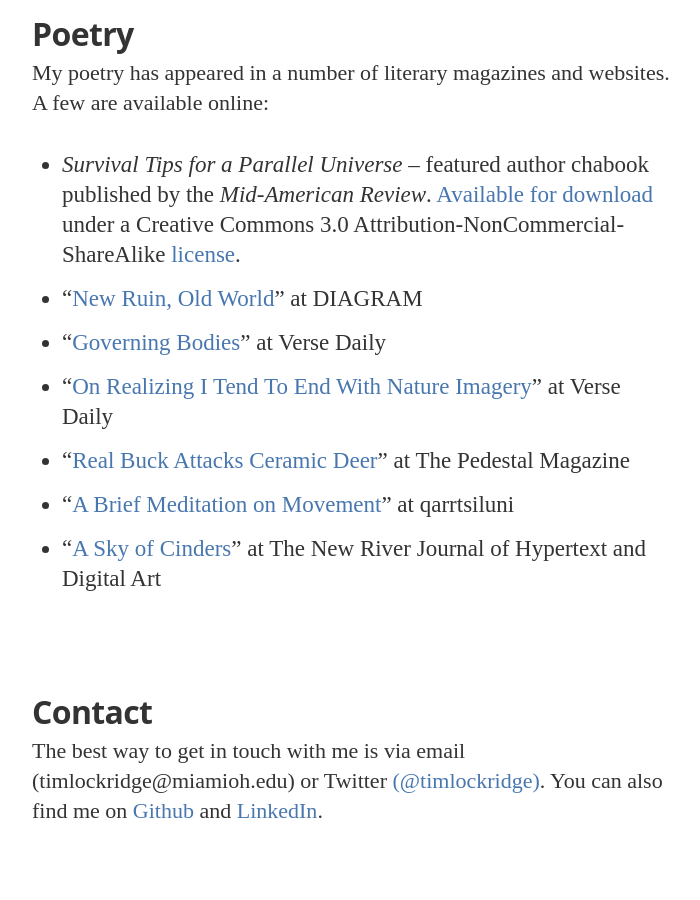
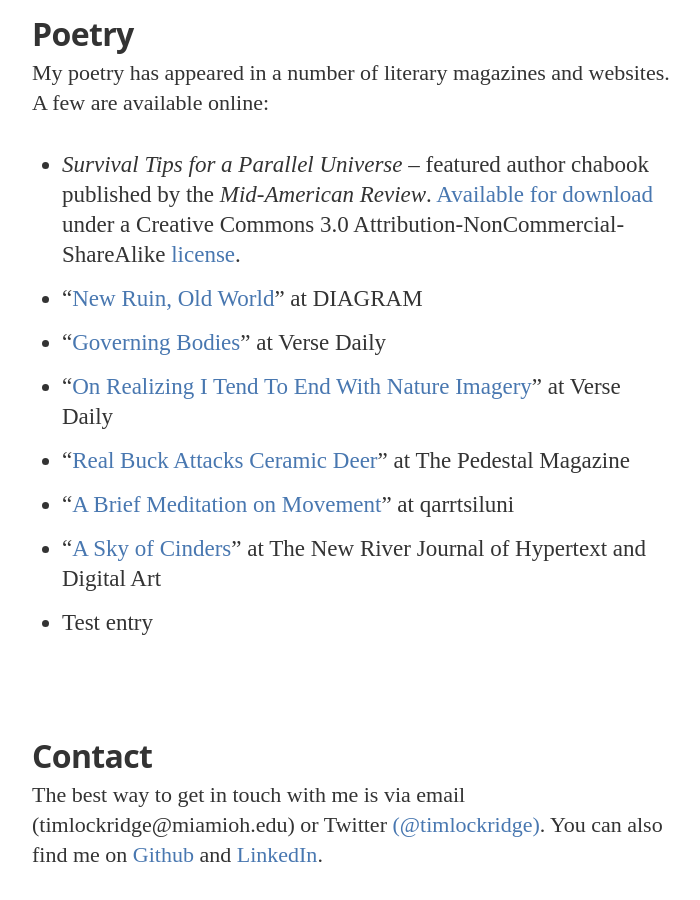
Before and after one commit to timlockridge/timlockridgedotcom, a Jekyll site: the page built from about.md, in a window 1280 px wide and 900 px high, scrolled down 1218 px. Shown: the whole window, without its empty margins (288-988 px from the left). Built offline with Jekyll 4.4.1, drawn with Linux system fonts in a browser that asks for light colours; nearby versions of some CDN libraries; some web fonts are replaced; Markdown is read by kramdown in place of the engine named in the settings; before the commit the page ends 2074 px from its top, so only the background shows below that.

Commit message:
Update about.md

```diff
--- a/about.md
+++ b/about.md
@@ -27,6 +27,7 @@ My poetry has appeared in a number of literary magazines and websites. A few are
 * “[Real Buck Attacks Ceramic Deer](http://archive.thepedestalmagazine.com/gallery.php?item=2319)” at The Pedestal Magazine
 * “[A Brief Meditation on Movement](http://qarrtsiluni.com/2008/06/22/a-brief-meditation-on-movement)” at qarrtsiluni
 * “[A Sky of Cinders](http://www.cddc.vt.edu/journals/newriver/07Fall/lockridge/index.html)” at The New River Journal of Hypertext and Digital Art
+* Test entry
 
 <h2 id="contact">Contact</h2>
 The best way to get in touch with me is via email <br />(timlockridge@miamioh.edu) or Twitter [(@timlockridge)](http://www.twitter.com/timlockridge). You can also find me on [Github](http://www.github.com/timlockridge) and [LinkedIn](http://www.linkedin.com/pub/tim-lockridge/4b/a0a/786/).
```
